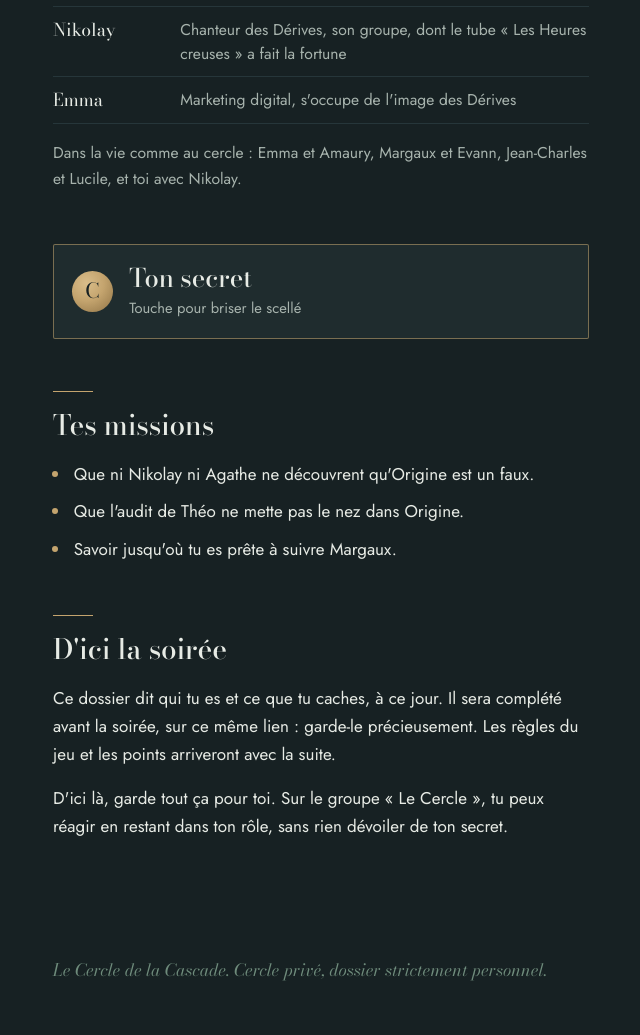
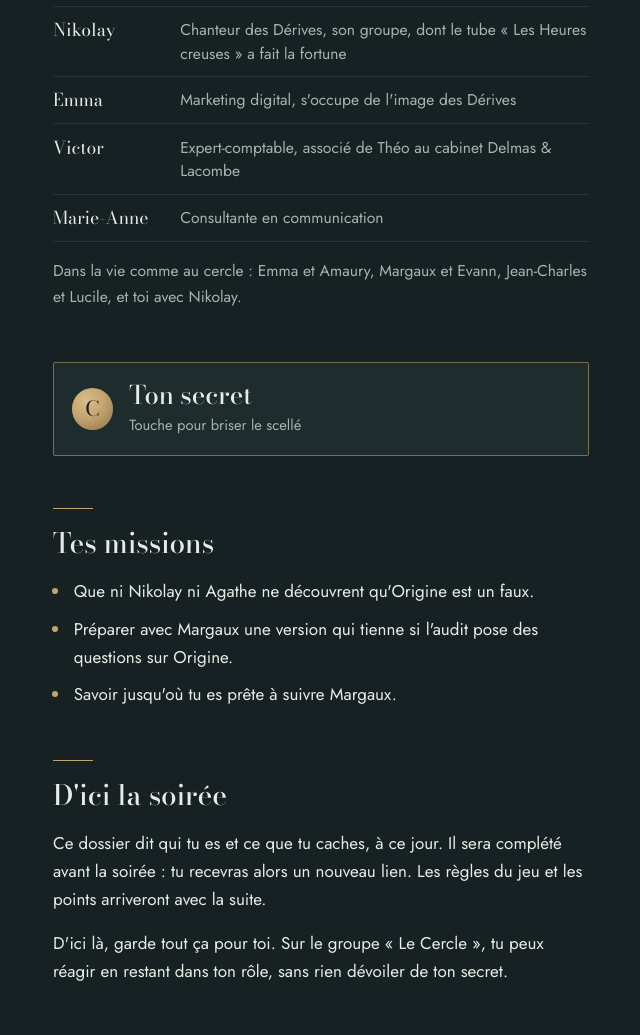
Before and after one commit to RROFFI/manon-w9b4j, a plain HTML site: page index.html in a window 1280 px wide. Shown: the part 2000-3035 px from the top of the page, without its empty margins (319-959 px from the left). Drawn offline with nearby package versions, Linux system fonts and the light colour scheme.

Commit message:
Add files via upload

```diff
--- a/index.html
+++ b/index.html
@@ -384,7 +384,7 @@
 
   <section>
     <h2>Le cercle</h2>
-    <p>Onze membres, tous fortunés, tous ambitieux. Chaque samedi soir, l'un d'eux présente un projet, et le fonds commun décide d'y investir ou non. Pour entrer, chacun a versé 300&nbsp;000&nbsp;€.</p>
+    <p>Treize membres, tous fortunés, tous ambitieux. Chaque samedi soir, l'un d'eux présente un projet, et le fonds commun décide d'y investir ou non. Pour entrer, chacun a versé 300&nbsp;000&nbsp;€.</p>
     <p>Depuis 2021, le fonds a financé une quinzaine de projets. Certains ont rapporté gros, comme un domaine viticole de la Côte de Nuits&nbsp;; d'autres beaucoup moins, comme une application de location de yachts&nbsp;; quelques-uns attendent encore une décision. Parmi les derniers financés&nbsp;: la rénovation de la salle panoramique de Jean-Charles, en 2024, pour 600&nbsp;000&nbsp;€, en échange du droit de s'y réunir à vie, et Origine, ta marque d'hydromel pétillant avec Margaux et Agathe, pour 800&nbsp;000&nbsp;€. Aujourd'hui, il reste 1,9&nbsp;M€ dans les caisses.</p>
     <p>Théo Delmas en est le trésorier. Avant que le cercle mette un euro quelque part, Théo vérifie tout. Tout le monde l'apprécie, et tout le monde le craint un peu. Le samedi 5 décembre, il présentera au cercle son audit du fonds.</p>
     <ul class="membres">
@@ -399,6 +399,8 @@
       <li><span class="nom">Léa</span><span class="qui">Chasseuse de biens de prestige</span></li>
       <li><span class="nom">Nikolay</span><span class="qui">Chanteur des Dérives, son groupe, dont le tube «&nbsp;Les Heures creuses&nbsp;» a fait la fortune</span></li>
       <li><span class="nom">Emma</span><span class="qui">Marketing digital, s'occupe de l'image des Dérives</span></li>
+      <li><span class="nom">Victor</span><span class="qui">Expert-comptable, associé de Théo au cabinet Delmas & Lacombe</span></li>
+      <li><span class="nom">Marie-Anne</span><span class="qui">Consultante en communication</span></li>
     </ul>
     <p class="couples">Dans la vie comme au cercle&nbsp;: Emma et Amaury, Margaux et Evann, Jean-Charles et Lucile, et toi avec Nikolay.</p>
   </section>
@@ -421,14 +423,14 @@
     <h2>Tes missions</h2>
     <ul class="liste">
       <li>Que ni Nikolay ni Agathe ne découvrent qu'Origine est un faux.</li>
-      <li>Que l'audit de Théo ne mette pas le nez dans Origine.</li>
+      <li>Préparer avec Margaux une version qui tienne si l'audit pose des questions sur Origine.</li>
       <li>Savoir jusqu'où tu es prête à suivre Margaux.</li>
     </ul>
   </section>
 
   <section>
     <h2>D'ici la soirée</h2>
-    <p>Ce dossier dit qui tu es et ce que tu caches, à ce jour. Il sera complété avant la soirée, sur ce même lien&nbsp;: garde-le précieusement. Les règles du jeu et les points arriveront avec la suite.</p>
+    <p>Ce dossier dit qui tu es et ce que tu caches, à ce jour. Il sera complété avant la soirée&nbsp;: tu recevras alors un nouveau lien. Les règles du jeu et les points arriveront avec la suite.</p>
     <p>D'ici là, garde tout ça pour toi. Sur le groupe «&nbsp;Le Cercle&nbsp;», tu peux réagir en restant dans ton rôle, sans rien dévoiler de ton secret.</p>
   </section>
 
```
